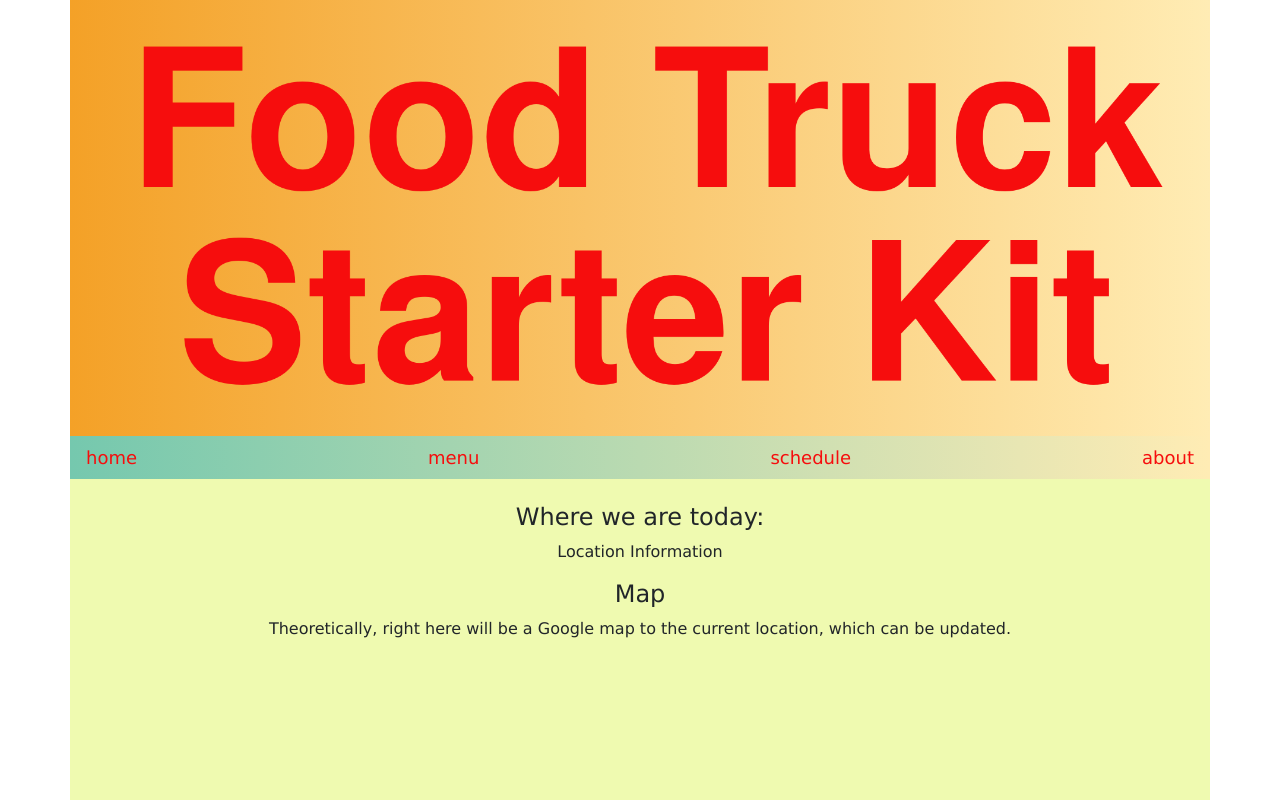
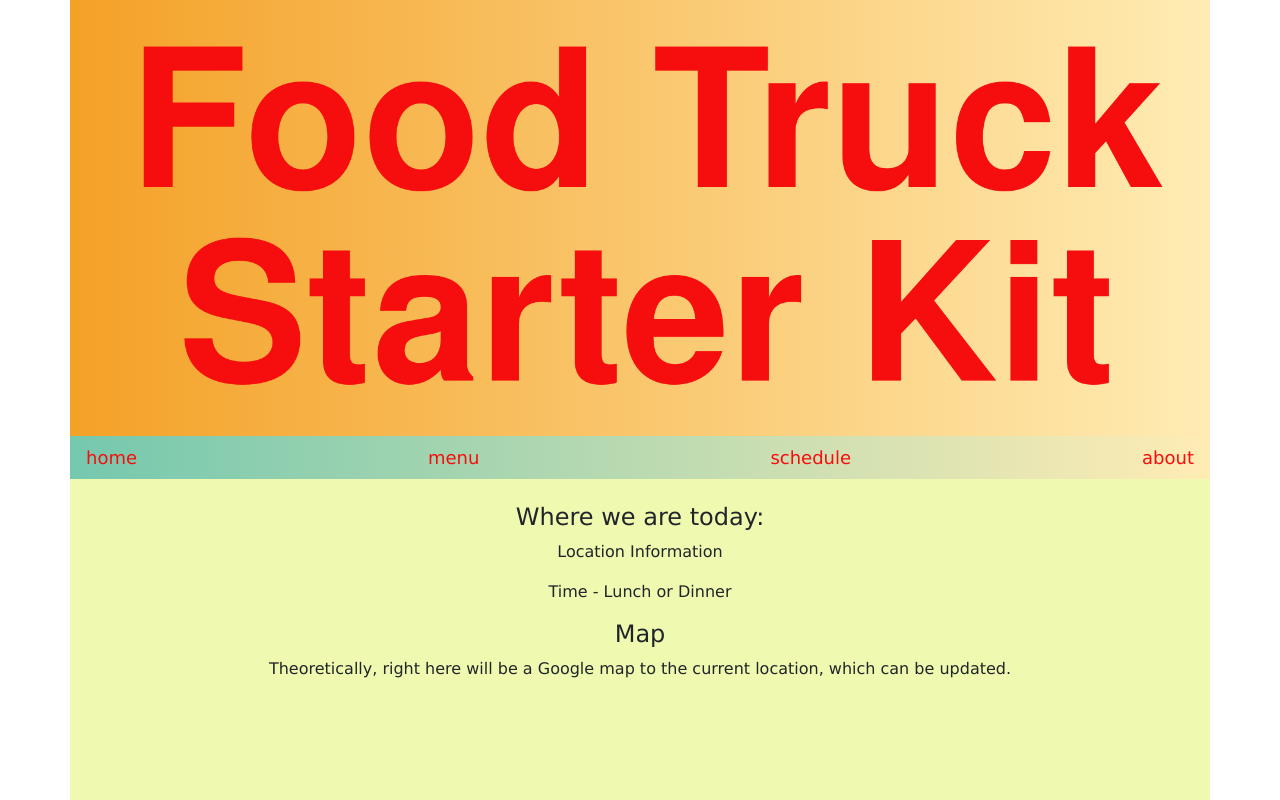
Before and after one commit to robotlions/ftsk, a React (Create React App) app in the folder frontend/static/: page /schedule in a window 1280 px wide. Shown: the top 800 px of the page. Built offline with nearby package versions, Linux system fonts and the light colour scheme.

Commit message:
adds location and time info

```diff
--- a/frontend/static/src/Components/Schedule.js
+++ b/frontend/static/src/Components/Schedule.js
@@ -14,6 +14,7 @@ class Schedule extends Component {
     <div>
         <h4 style={{marginTop: "3vh"}}>Where we are today:</h4>
         <p>Location Information</p>
+        <p>Time - Lunch or Dinner</p>
         <h4>Map</h4>
         <p>Theoretically, right here will be a Google map to the current location, which can be updated.</p>
     </div>
```
Also changed, not shown: 1 other file (tests, documents, lock files or other folders).
